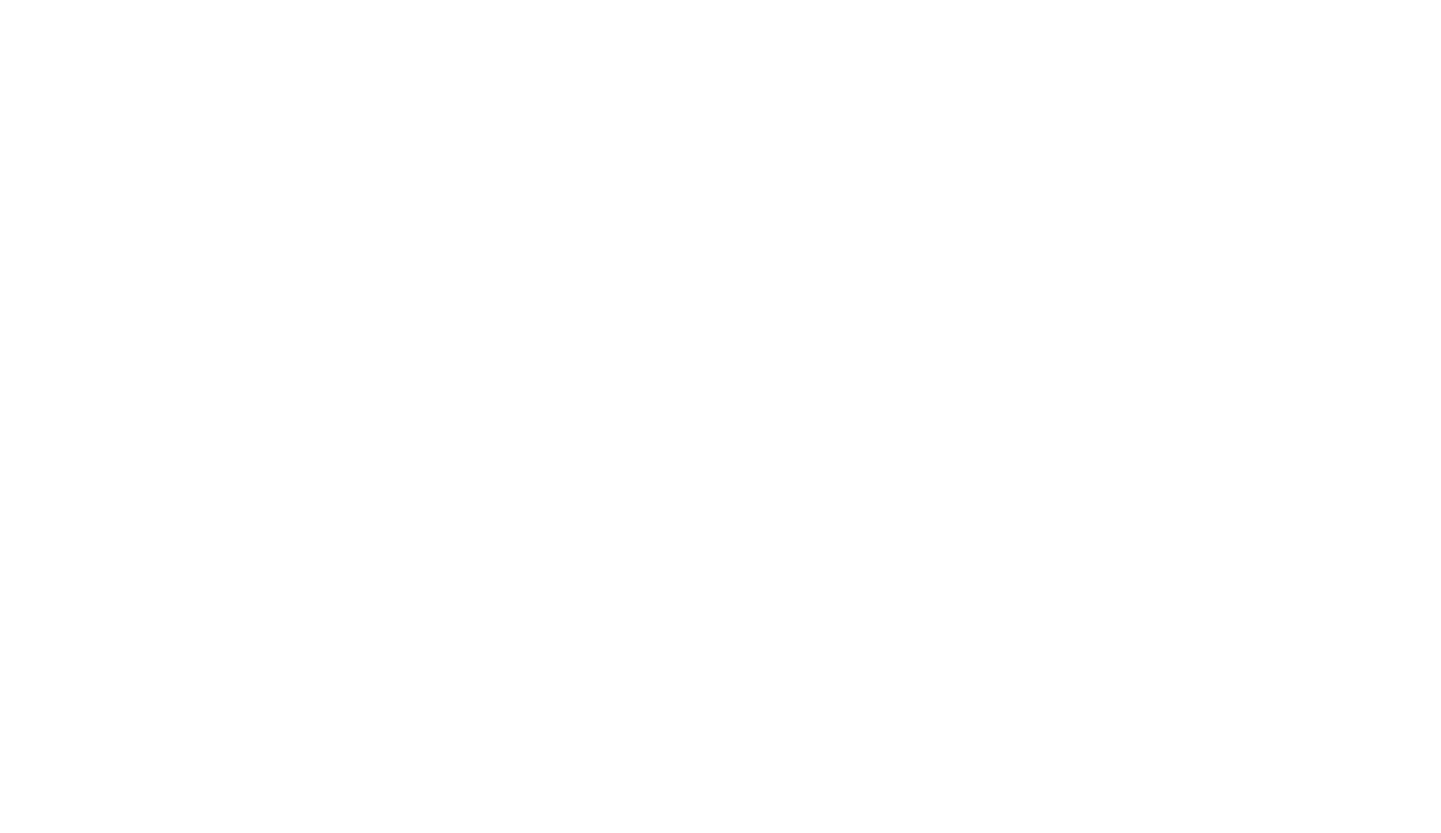
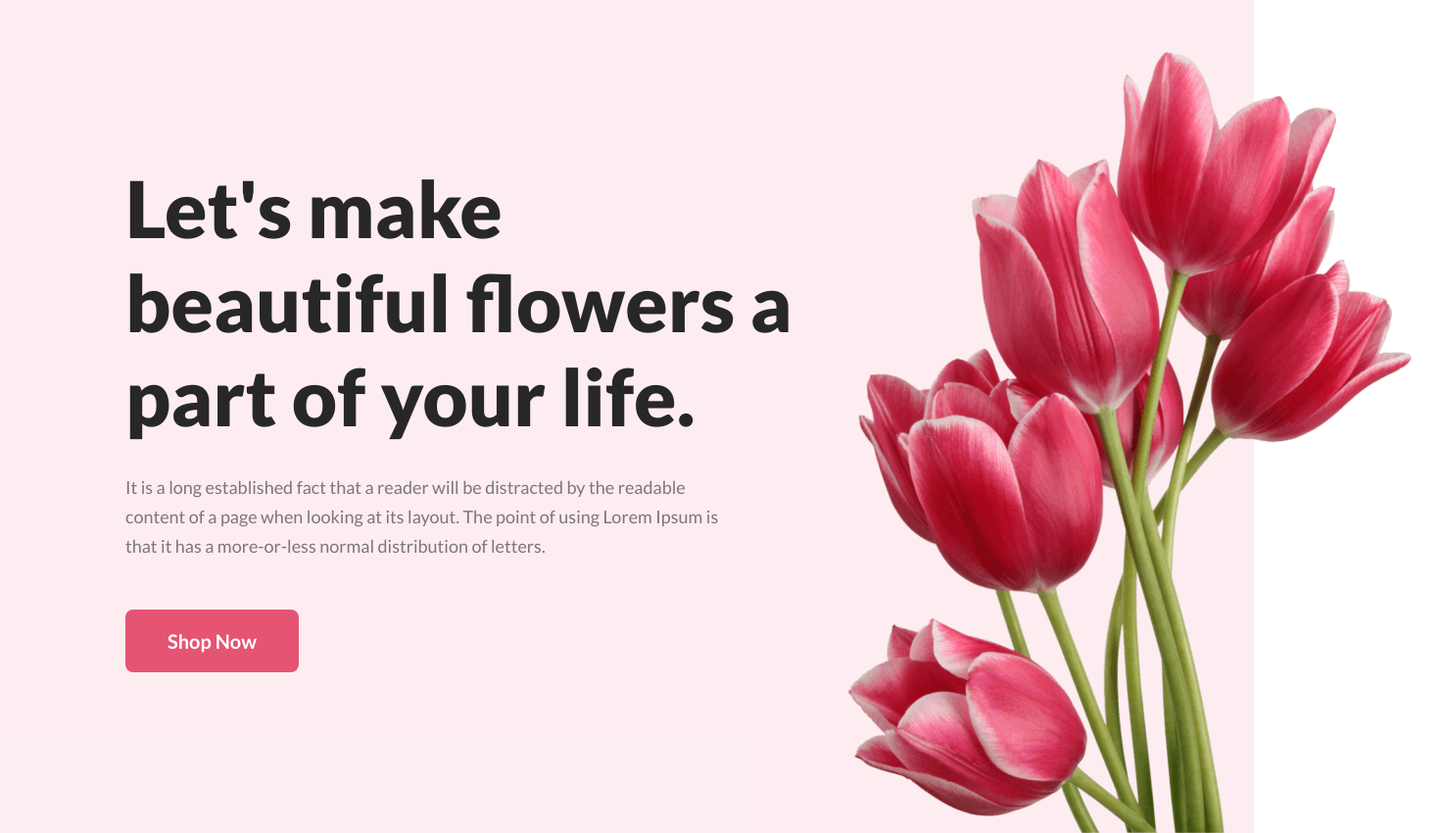
Before and after one commit to FazleyRabbi2/flower-shop, a plain HTML site: page index.html in a window 1280 px wide. Shown: the whole page at 98% size, 1471 px wide, since content can reach past the window. Before the commit the page ends 800 px from the top, so only its background shows below. Drawn offline with Linux system fonts and the light colour scheme.

Commit message:
banner section done

```diff
--- a/css/style.css
+++ b/css/style.css
@@ -0,0 +1,54 @@
+/* COMMON STYLE HERE */
+* {
+    margin: 0;
+    padding: 0;
+    font-family: 'Lato';
+}
+
+.mid {
+    width: 80%;
+    margin: auto;
+
+}
+
+.text {
+    color: rgba(39, 39, 39, 0.60);
+    font-size: 18px;
+    font-weight: 400;
+    line-height: 30px;
+    margin-bottom: 30px;
+}
+
+.primary-button {
+    padding: 20px 43px;
+    border-radius: 8px;
+    background: #E55473;
+    color: #FFF;
+    font-size: 20px;
+    font-weight: 700;
+    text-decoration: none;
+    margin-top: 20px;
+    display: inline-block;
+}
+
+/* HEADER SECTION STYLE */
+header {
+    background: rgba(229, 84, 115, 0.10);
+}
+
+.banner-container {
+    display: flex;
+    justify-content: space-between;
+    align-items: center;
+}
+
+.banner-title {
+    color: #272727;
+    font-size: 80px;
+    font-weight: 800;
+    width: 708px;
+    margin-bottom: 30px;
+}
+.banner-images{
+   margin-top: 50px;
+}
--- a/index.html
+++ b/index.html
@@ -1,14 +1,39 @@
 <!DOCTYPE html>
 <html lang="en">
+
 <head>
     <meta charset="UTF-8">
     <meta http-equiv="X-UA-Compatible" content="IE=edge">
     <meta name="viewport" content="width=device-width, initial-scale=1.0">
     <!-- Link to CSS file -->
     <link rel="stylesheet" href="css/style.css">
+    <!-- Custom Font link -->
+    <link rel="preconnect" href="https://fonts.googleapis.com">
+    <link rel="preconnect" href="https://fonts.gstatic.com" crossorigin>
+    <link
+        href="https://fonts.googleapis.com/css2?family=EB+Garamond:wght@400;600;800&family=Lato:wght@400;700;900&family=Open+Sans:wght@400;700&display=swap"
+        rel="stylesheet">
     <title>Online Flower Shop</title>
 </head>
+
 <body>
+    <!-- BANNER START HERE -->
+    <header>
+        <div class="mid banner-container">
+            <div class="heading-text">
+                <h1 class="banner-title">Let's make beautiful flowers a part of your life.</h1>
+                <p class="text">It is a long established fact that a reader will be distracted by the readable <br>
+                    content
+                    of a page when looking at its layout. The point of using Lorem Ipsum is <br> that it has a
+                    more-or-less
+                    normal distribution of letters.</p>
+                <a href="#" class="primary-button">Shop Now</a>
+            </div>
+            <img class="banner-images" src="Asset/pngwing 10.png" alt="Tulip Flower Photo">
+        </div>
+    </header>
+    <!-- BANNER END HERE -->
 
 </body>
+
 </html>
```
